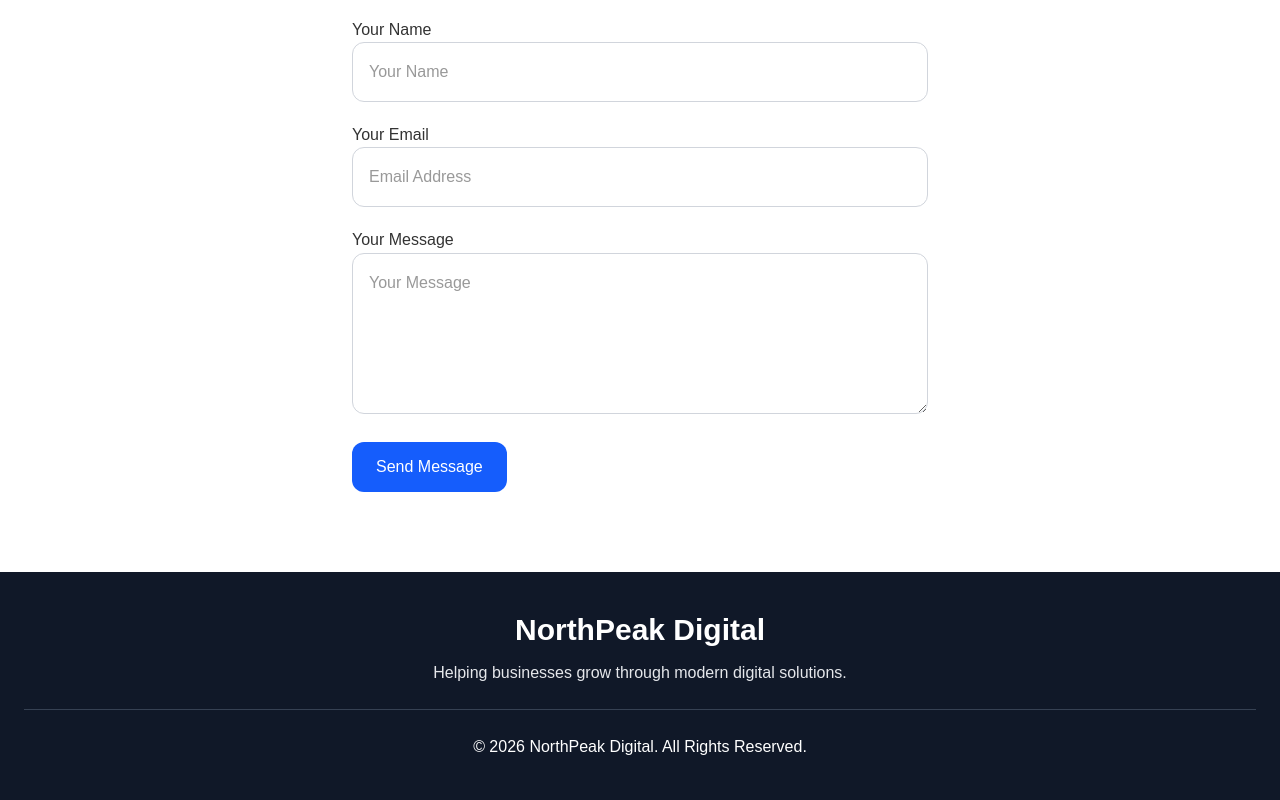
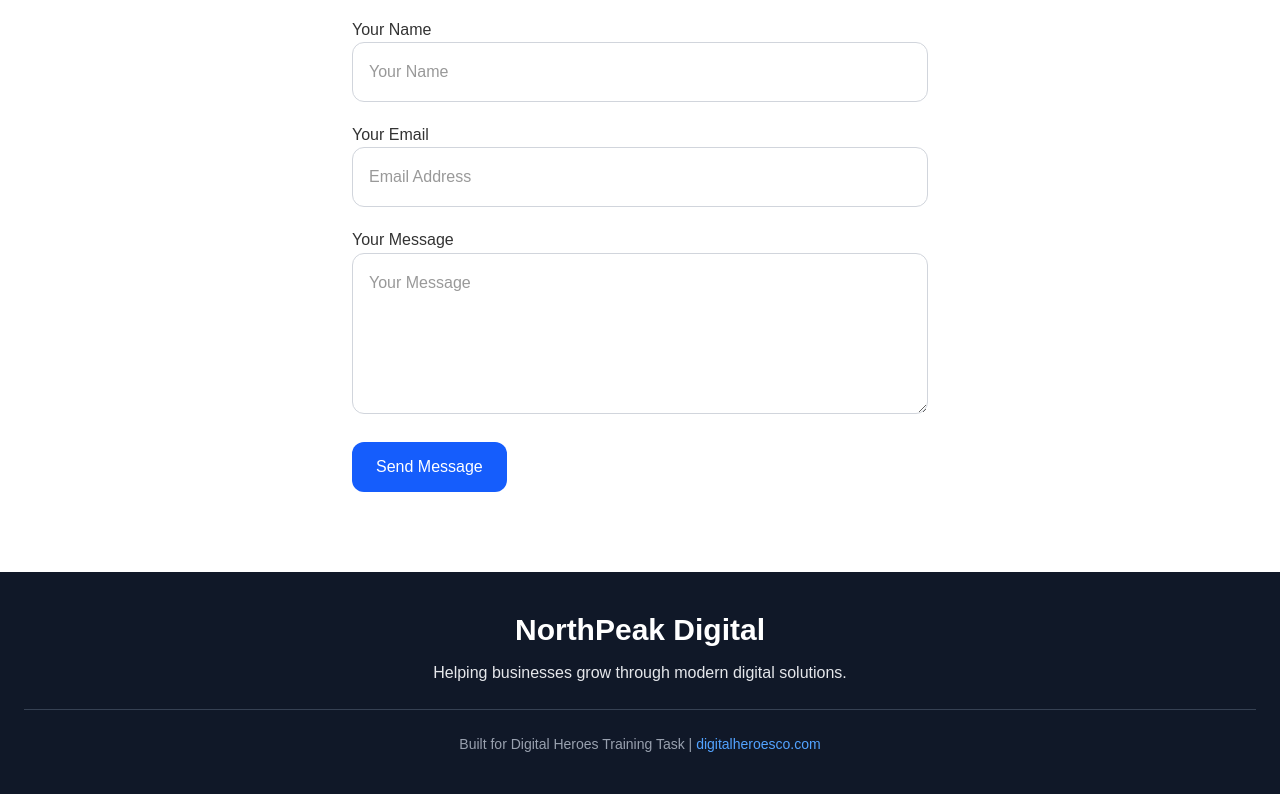
Before and after one commit to AnshikaaJoshi/northpeak-digital, a React (Vite) app: page / in a window 1280 px wide. Shown: the part 3228-4028 px from the top of the page. Built offline with nearby package versions, Linux system fonts and the light colour scheme.

Commit message:
Add Digital Heroes footer credit

```diff
--- a/src/components/Footer.jsx
+++ b/src/components/Footer.jsx
@@ -13,8 +13,16 @@ function Footer() {
 
         <hr className="my-6 border-gray-700"/>
 
-        <p className="text-white">
-          © 2026 NorthPeak Digital. All Rights Reserved.
+        <p className="mt-4 text-sm text-gray-400">
+          Built for Digital Heroes Training Task |{" "}
+          <a
+            href="https://digitalheroesco.com"
+            target="_blank"
+            rel="noopener noreferrer"
+            className="text-blue-400 hover:underline"
+          >
+            digitalheroesco.com
+          </a>
         </p>
 
       </div>
```
